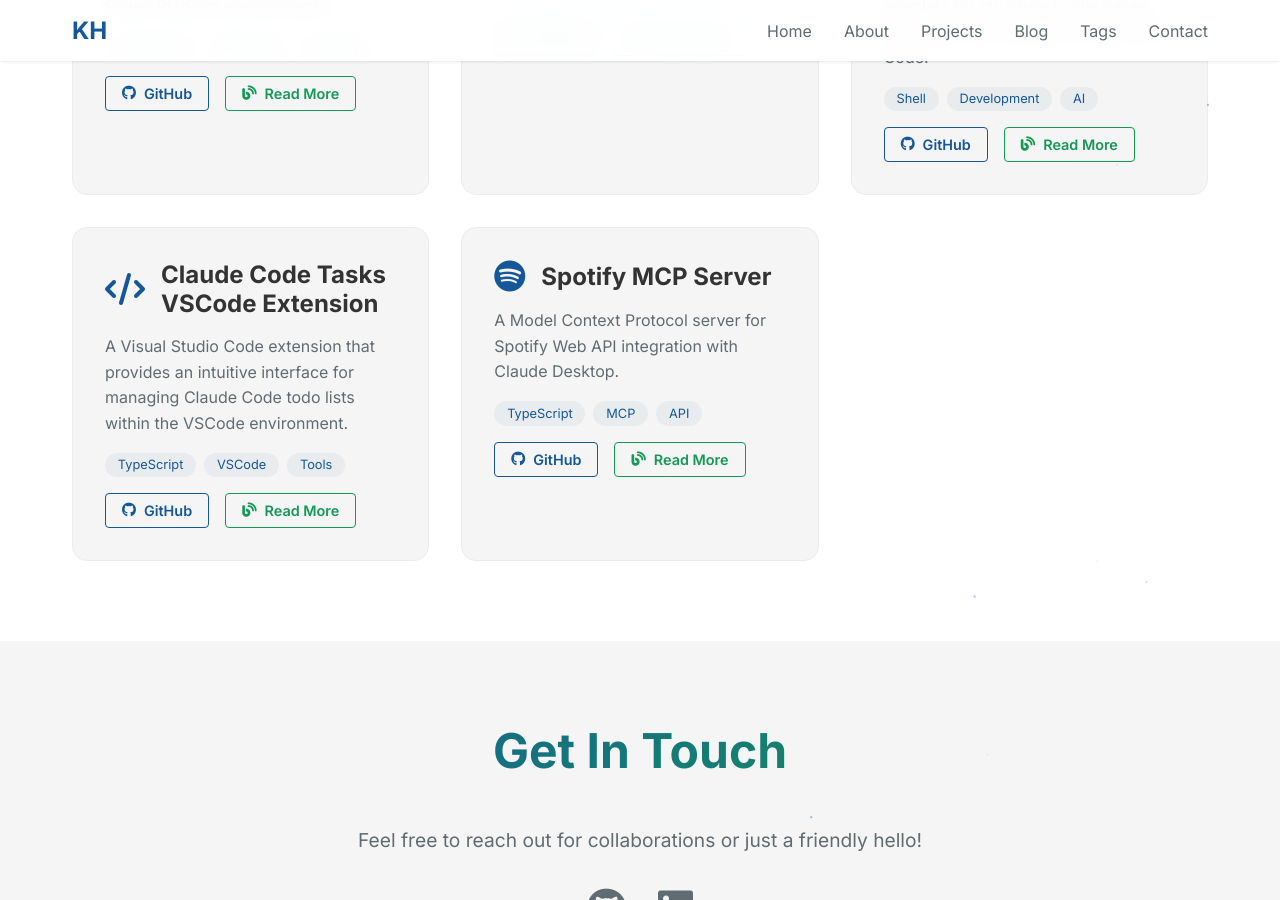
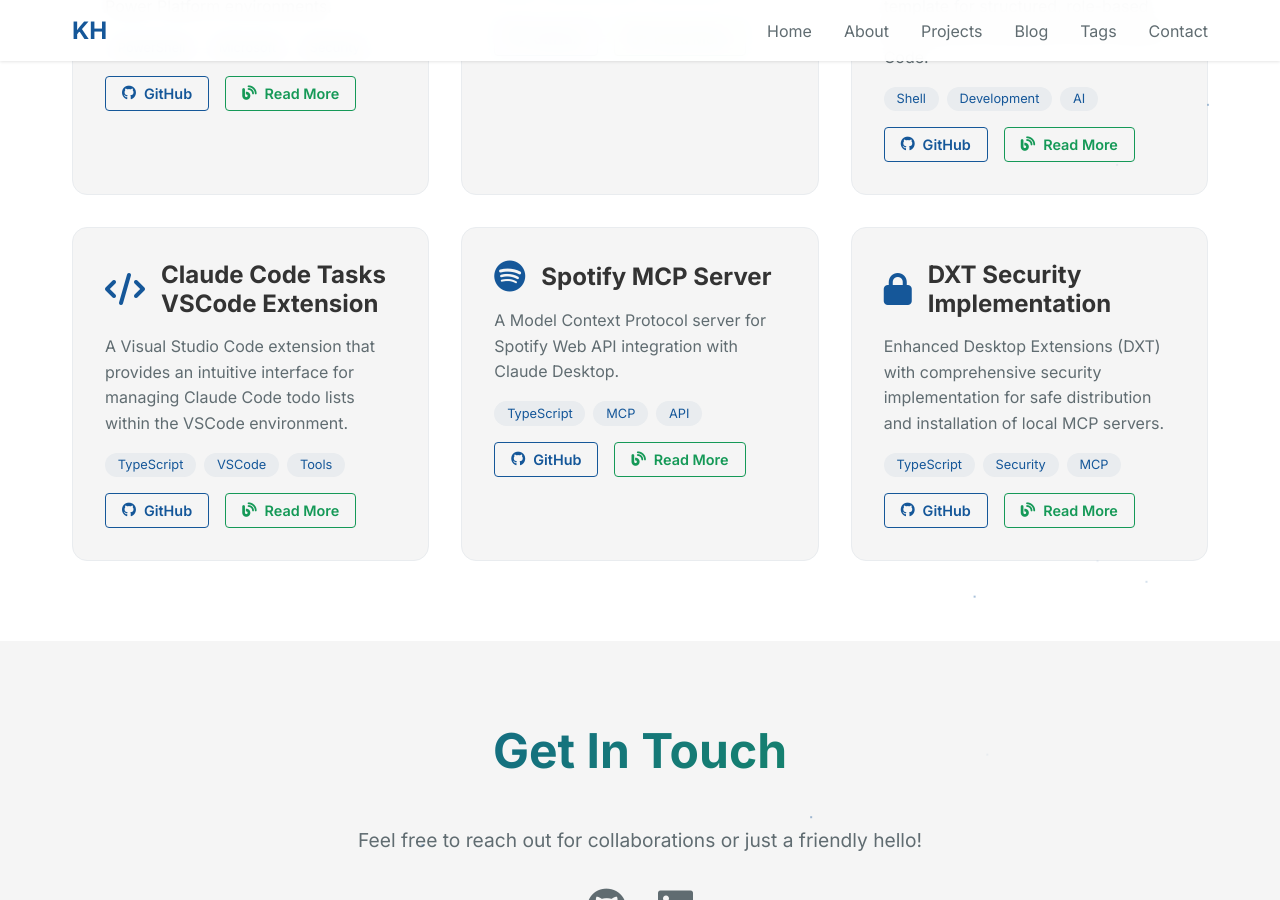
Before and after one commit to kholcomb/kholcomb.github.io, a Jekyll site: the page built from index.md, in a window 1280 px wide and 900 px high, scrolled down 1845 px. Built offline with Jekyll 4.4.1, drawn with Linux system fonts in a browser that asks for light colours; part of the change alters nothing that is shown.

Commit message:
Add DXT security implementation project and blog post
- Added Desktop Extensions (DXT) security implementation to projects
- Created comprehensive blog post covering security features and best practices
- Focuses on cryptographic signing, sandboxing, permissions, and runtime monitoring
- Highlights the importance of secure MCP server distribution

🤖 Generated with [Claude Code](https://claude.ai/code)

Co-Authored-By: Claude <noreply@anthropic.com>

````diff
--- a/_data/projects.yml
+++ b/_data/projects.yml
@@ -47,3 +47,13 @@
     - "API"
   github_url: "https://github.com/kholcomb/Spotify-mcp-server"
   blog_url: "/blog/2025/06/22/spotify-mcp-server-claude-integration/"
+
+- name: "DXT Security Implementation"
+  description: "Enhanced Desktop Extensions (DXT) with comprehensive security implementation for safe distribution and installation of local MCP servers."
+  icon: "fas fa-lock"
+  tags:
+    - "TypeScript"
+    - "Security"
+    - "MCP"
+  github_url: "https://github.com/kholcomb/dxt/tree/comprehensive-security-implementation"
+  blog_url: "/blog/2025/06/23/dxt-security-implementation-mcp-extensions/"
--- /dev/null
+++ b/_posts/2025-06-23-dxt-security-implementation-mcp-extensions.md
@@ -0,0 +1,318 @@
+---
+layout: post
+title: "Securing the MCP Ecosystem: Desktop Extensions with Comprehensive Security"
+date: 2025-06-23 09:00:00 -0800
+categories: [security, mcp, infrastructure]
+tags: [dxt, mcp-servers, security-implementation, typescript, desktop-extensions]
+excerpt: "Exploring the critical security enhancements in Desktop Extensions (DXT) that enable safe distribution and installation of Model Context Protocol servers, creating a trusted ecosystem for AI-powered desktop integrations."
+redirect_from:
+  - /categories-security/
+  - /blog-categories-security/
+---
+
+# Securing the MCP Ecosystem: Desktop Extensions with Comprehensive Security
+
+As the Model Context Protocol (MCP) ecosystem rapidly expands, the need for secure, standardized distribution of local AI servers becomes paramount. The Desktop Extensions (DXT) project, originally created by Anthropic, represents a crucial infrastructure component that enables one-click installation of MCP servers. My work on the comprehensive security implementation branch focuses on hardening this critical pipeline to ensure safe deployment of AI capabilities across desktop environments.
+
+<!--more-->
+
+## The Security Challenge in AI Extensions
+
+The proliferation of AI desktop applications has created an ecosystem reminiscent of browser extensions - powerful capabilities that require careful security consideration. When we allow third-party code to integrate deeply with AI systems that have access to local resources, we must address several critical security concerns:
+
+- **Code Integrity**: Ensuring extensions haven't been tampered with
+- **Sandboxing**: Limiting extension capabilities to prevent system compromise
+- **Permission Management**: Granular control over what extensions can access
+- **Update Security**: Safe distribution of updates without introducing vulnerabilities
+- **Supply Chain Protection**: Preventing malicious dependencies from infiltrating the ecosystem
+
+## Understanding Desktop Extensions (DXT)
+
+The [DXT specification](https://github.com/kholcomb/dxt/tree/comprehensive-security-implementation) provides a standardized format for packaging and distributing MCP servers, similar to how Chrome extensions (`.crx`) or VS Code extensions (`.vsix`) work. At its core, a DXT file is a zip archive containing:
+
+```json
+{
+  "name": "example-mcp-server",
+  "version": "1.0.0",
+  "description": "Secure MCP server for demonstration",
+  "permissions": ["filesystem:read", "network:localhost"],
+  "signature": {
+    "algorithm": "ED25519",
+    "publicKey": "...",
+    "signature": "..."
+  }
+}
+```
+
+## Comprehensive Security Implementation
+
+My security-focused branch introduces multiple layers of protection throughout the DXT lifecycle:
+
+### 1. Cryptographic Signing and Verification
+
+Every DXT package must be cryptographically signed, ensuring authenticity and integrity:
+
+```typescript
+export class DXTSigner {
+  private signingKey: CryptoKey;
+
+  async signPackage(packageData: Buffer): Promise<SignedPackage> {
+    // Generate package hash
+    const packageHash = await crypto.subtle.digest('SHA-256', packageData);
+
+    // Sign with ED25519
+    const signature = await crypto.subtle.sign(
+      { name: 'Ed25519' },
+      this.signingKey,
+      packageHash
+    );
+
+    return {
+      data: packageData,
+      signature: Buffer.from(signature),
+      publicKey: await this.exportPublicKey(),
+      timestamp: Date.now()
+    };
+  }
+}
+```
+
+### 2. Sandboxed Execution Environment
+
+Extensions run in isolated environments with strict resource limits:
+
+```typescript
+interface SecurityPolicy {
+  // Resource limits
+  maxMemoryMB: number;
+  maxCPUPercent: number;
+  executionTimeoutMs: number;
+
+  // Permission boundaries
+  allowedPaths: string[];
+  allowedHosts: string[];
+  deniedSystemCalls: string[];
+
+  // Network restrictions
+  networkPolicy: {
+    allowLocalhost: boolean;
+    allowedPorts: number[];
+    tlsRequired: boolean;
+  };
+}
+```
+
+### 3. Permission Model with Least Privilege
+
+A granular permission system ensures extensions only access what they explicitly need:
+
+```typescript
+enum DXTPermission {
+  // Filesystem permissions
+  FILESYSTEM_READ = 'filesystem:read',
+  FILESYSTEM_WRITE = 'filesystem:write',
+  FILESYSTEM_WATCH = 'filesystem:watch',
+
+  // Network permissions
+  NETWORK_LOCALHOST = 'network:localhost',
+  NETWORK_INTERNET = 'network:internet',
+  NETWORK_SPECIFIC = 'network:specific',
+
+  // System permissions
+  SYSTEM_EXEC = 'system:exec',
+  SYSTEM_ENV = 'system:env',
+
+  // MCP specific
+  MCP_TOOLS = 'mcp:tools',
+  MCP_RESOURCES = 'mcp:resources',
+  MCP_PROMPTS = 'mcp:prompts'
+}
+```
+
+### 4. Runtime Security Monitoring
+
+Active monitoring detects and prevents malicious behavior:
+
+```typescript
+export class SecurityMonitor {
+  private violations: SecurityViolation[] = [];
+
+  async monitorExtension(extensionId: string, process: ChildProcess) {
+    // Monitor system calls
+    process.on('syscall', (call) => {
+      if (this.isDeniedSyscall(call)) {
+        this.handleViolation({
+          type: 'DENIED_SYSCALL',
+          extensionId,
+          details: call
+        });
+      }
+    });
+
+    // Monitor resource usage
+    const usage = await this.getResourceUsage(process.pid);
+    if (usage.memory > this.policy.maxMemoryMB * 1024 * 1024) {
+      this.handleViolation({
+        type: 'MEMORY_EXCEEDED',
+        extensionId,
+        details: { used: usage.memory, limit: this.policy.maxMemoryMB }
+      });
+    }
+  }
+}
+```
+
+### 5. Secure Update Mechanism
+
+Updates are delivered through a secure channel with rollback capabilities:
+
+```typescript
+export class SecureUpdater {
+  async updateExtension(extensionId: string, updatePackage: DXTPackage) {
+    // Verify update signature
+    const isValid = await this.verifySignature(updatePackage);
+    if (!isValid) {
+      throw new SecurityError('Invalid update signature');
+    }
+
+    // Create backup for rollback
+    const backup = await this.createBackup(extensionId);
+
+    try {
+      // Apply update in transaction
+      await this.applyUpdate(extensionId, updatePackage);
+
+      // Verify extension still works
+      await this.verifyExtensionHealth(extensionId);
+    } catch (error) {
+      // Rollback on failure
+      await this.rollback(extensionId, backup);
+      throw error;
+    }
+  }
+}
+```
+
+## Security Best Practices for Extension Developers
+
+When developing MCP servers for DXT distribution, follow these security guidelines:
+
+### Input Validation
+```typescript
+// Always validate and sanitize inputs
+export function validateToolInput(input: unknown): ValidatedInput {
+  const schema = z.object({
+    command: z.string().max(1000),
+    args: z.array(z.string()).max(10),
+    options: z.record(z.string(), z.unknown()).optional()
+  });
+
+  return schema.parse(input);
+}
+```
+
+### Secure Communication
+```typescript
+// Use encrypted channels for sensitive data
+const server = new MCPServer({
+  transport: new SecureTransport({
+    encryption: 'TLS_1_3',
+    certificatePinning: true,
+    mutualAuth: true
+  })
+});
+```
+
+### Resource Management
+```typescript
+// Implement proper resource cleanup
+export class ResourceManager {
+  private resources: Map<string, IDisposable> = new Map();
+
+  async allocate<T extends IDisposable>(
+    id: string,
+    factory: () => Promise<T>
+  ): Promise<T> {
+    const resource = await factory();
+    this.resources.set(id, resource);
+
+    // Auto-cleanup after timeout
+    setTimeout(() => {
+      if (this.resources.has(id)) {
+        this.cleanup(id);
+      }
+    }, RESOURCE_TIMEOUT);
+
+    return resource;
+  }
+}
+```
+
+## Real-World Security Scenarios
+
+### Preventing Supply Chain Attacks
+The comprehensive security implementation includes dependency scanning:
+
+```typescript
+// Scan for known vulnerabilities
+const vulnerabilities = await scanDependencies(packageLock);
+if (vulnerabilities.critical.length > 0) {
+  throw new SecurityError('Critical vulnerabilities detected');
+}
+```
+
+### Handling Malicious Extensions
+When a malicious extension is detected:
+
+1. Immediate process termination
+2. Quarantine of extension files
+3. Notification to security telemetry
+4. Automatic blocklist updates
+
+### Zero-Trust Architecture
+Every interaction is verified:
+
+```typescript
+// No implicit trust
+async function handleToolCall(call: ToolCall) {
+  // Verify caller identity
+  await verifyCallerIdentity(call.callerId);
+
+  // Check permissions
+  await checkPermissions(call.callerId, call.tool);
+
+  // Validate parameters
+  await validateParameters(call.parameters);
+
+  // Execute with monitoring
+  return await executeWithMonitoring(call);
+}
+```
+
+## Future Security Enhancements
+
+The security landscape continues to evolve, and future enhancements include:
+
+- **Hardware Security Module (HSM) Integration**: For enterprise-grade key management
+- **Formal Verification**: Mathematical proof of security properties
+- **AI-Powered Threat Detection**: Using machine learning to identify novel attack patterns
+- **Decentralized Trust Network**: Community-driven security validation
+
+## Contributing to Secure MCP Infrastructure
+
+The comprehensive security implementation demonstrates the importance of defense-in-depth for AI infrastructure. As the MCP ecosystem grows, contributions to security are vital:
+
+1. **Security Audits**: Review and test security implementations
+2. **Threat Modeling**: Identify potential attack vectors
+3. **Tool Development**: Create security analysis tools for DXT packages
+4. **Documentation**: Help developers understand security best practices
+
+## Conclusion
+
+The Desktop Extensions project with comprehensive security implementation represents a critical step toward a secure, thriving MCP ecosystem. By addressing security concerns at the infrastructure level, we enable developers to focus on creating powerful MCP servers while users can confidently install and use these extensions.
+
+As AI capabilities become increasingly integrated into our desktop environments, the security measures implemented in DXT ensure that this integration happens safely, maintaining user trust while enabling innovation. The open-source nature of the project invites collaboration, ensuring that security evolves alongside the threats we face.
+
+Visit the [DXT Security Implementation](https://github.com/kholcomb/dxt/tree/comprehensive-security-implementation) to explore the code, contribute to the project, or implement these security patterns in your own MCP server development.
+
+*Building a secure foundation for the future of AI-powered desktop applications - one extension at a time.*
````
